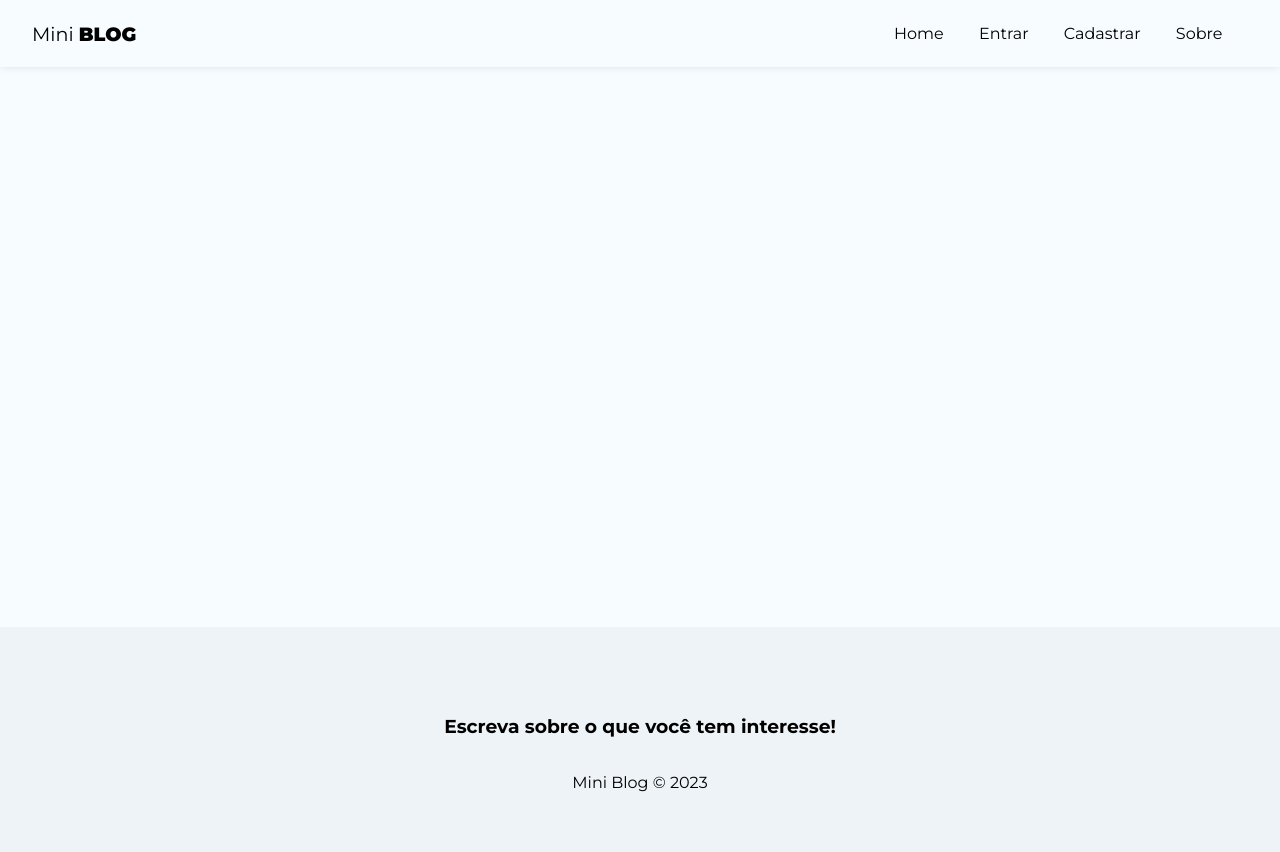
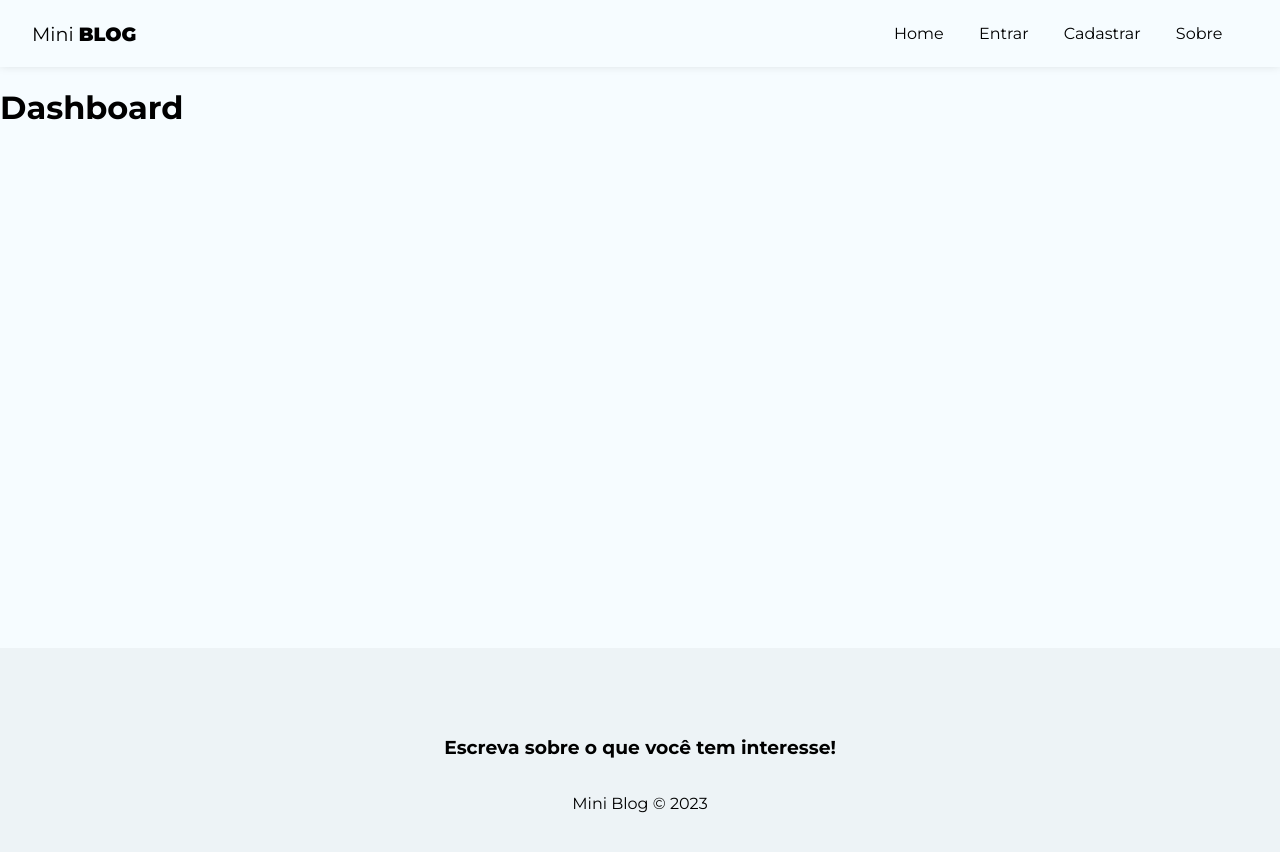
Before and after one commit to gabrielsmm/mini-blog, a React (Create React App) app: page /dashboard in a window 1280 px wide. Shown: the top 852 px of the page. Built offline with nearby package versions, Linux system fonts and the light colour scheme; no server answers.

Commit message:
Links para usuário autenticado

```diff
--- a/src/App.js
+++ b/src/App.js
@@ -8,6 +8,8 @@
 import Footer from './components/Footer';
 import Login from './pages/Login/Login';
 import Register from './pages/Register/Register';
+import CreatePost from './pages/CreatePost/CreatePost';
+import Dashboard from './pages/Dashboard/Dashboard';
 
 import { AuthProvider } from './context/AuthContext';
 import { useEffect, useState } from 'react';
@@ -41,6 +43,8 @@
               <Route path="/about" element={<About />} />
               <Route path="/login" element={<Login />} />
               <Route path="/register" element={<Register />} />
+              <Route path="/posts/create" element={<CreatePost />} />
+              <Route path="/dashboard" element={<Dashboard />} />
             </Routes>
           </div>
           <Footer />
--- a/src/components/Navbar.js
+++ b/src/components/Navbar.js
@@ -1,8 +1,12 @@
 import styles from "./Navbar.module.css";
 
 import { NavLink } from "react-router-dom";
+import { useAuthValue } from "../context/AuthContext";
 
 const Navbar = () => {
+
+    const { user } = useAuthValue();
+
     return (
         <nav className={styles.navbar}>
             <NavLink className={styles.brand} to="/">
@@ -14,6 +18,8 @@
                         Home
                     </NavLink>
                 </li>
+                {!user && (
+                    <>
                         <li>
                             <NavLink to="/login" className={({isActive}) => (isActive ? styles.active : '')}>
                                 Entrar
@@ -24,6 +30,22 @@
                                 Cadastrar
                             </NavLink>
                         </li>
+                    </>
+                )}
+                {user && (
+                    <>
+                        <li>
+                            <NavLink to="/posts/create" className={({isActive}) => (isActive ? styles.active : '')}>
+                                Novo post
+                            </NavLink>
+                        </li>
+                        <li>
+                            <NavLink to="/dashboard" className={({isActive}) => (isActive ? styles.active : '')}>
+                                Dashboard
+                            </NavLink>
+                        </li>
+                    </>
+                )}
                 <li>
                     <NavLink to="/about" className={({isActive}) => (isActive ? styles.active : '')}>
                         Sobre
--- /dev/null
+++ b/src/pages/CreatePost/CreatePost.js
@@ -0,0 +1,11 @@
+import styles from "./CreatePost.module.css";
+
+const CreatePost = () => {
+  return (
+    <div>
+        <h1>CreatePost</h1>
+    </div>
+  );
+};
+
+export default CreatePost;
--- /dev/null
+++ b/src/pages/Dashboard/Dashboard.js
@@ -0,0 +1,11 @@
+import styles from "./Dashboard.module.css";
+
+const Dashboard = () => {
+  return (
+    <div>
+        <h1>Dashboard</h1>
+    </div>
+  );
+};
+
+export default Dashboard;
```
Also changed, not shown: src/pages/CreatePost/CreatePost.module.css (added), src/pages/Dashboard/Dashboard.module.css (added). Lines whose indentation alone changed are shown as unchanged.
